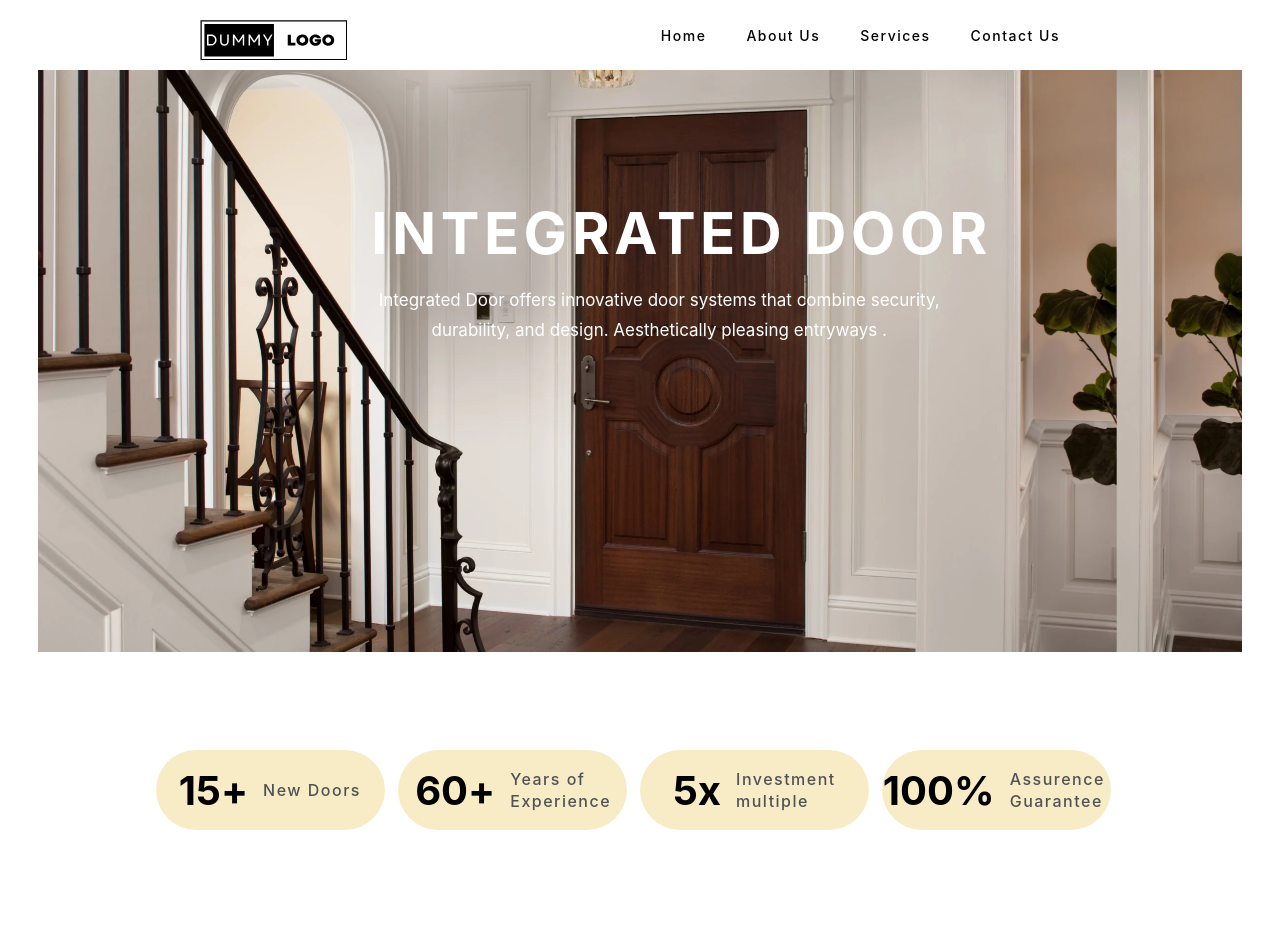
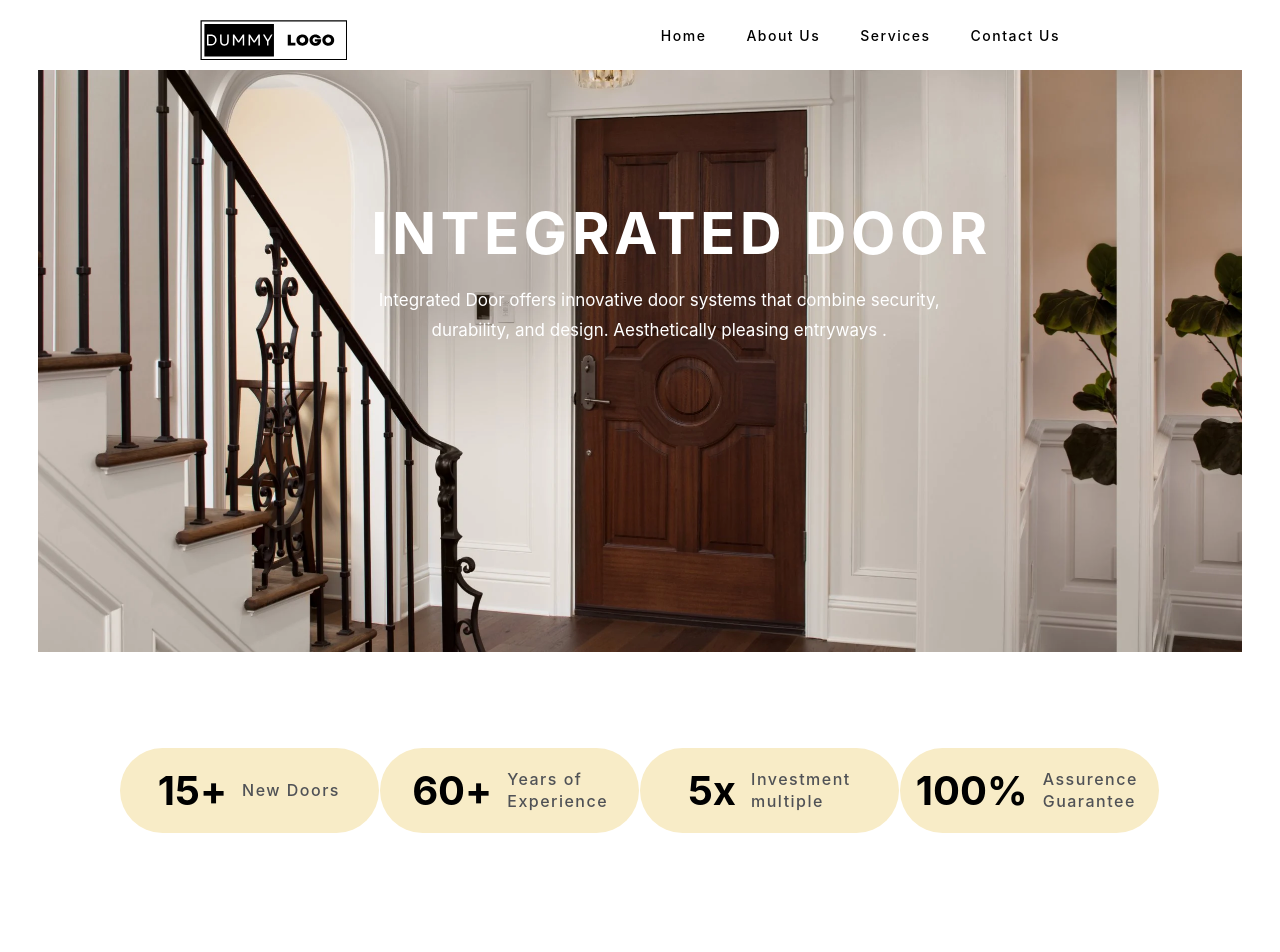
Before and after one commit to shivaprasadmakela/integrated-door, a React (Create React App) app: page / in a window 1280 px wide. Shown: the top 952 px of the page. Built offline with nearby package versions, Linux system fonts and the light colour scheme.

Commit message:
changed count

```diff
--- /dev/null
+++ b/src/LandingPage/TopSection/animatedValueNum.css
@@ -0,0 +1,4 @@
+.count-up {
+    font-size: 40px;
+    font-weight: 700
+}
--- /dev/null
+++ b/src/LandingPage/TopSection/animatedValueNum.tsx
@@ -0,0 +1,37 @@
+import React, { useEffect, useRef } from 'react';
+import './animatedValueNum.css'; // Create a separate CSS file for styles
+
+interface AnimatedValueProps {
+  start: number;
+  end: number;
+  duration: number;
+}
+
+const AnimatedValue: React.FC<AnimatedValueProps> = ({ start, end, duration }) => {
+  const valueRef = useRef<HTMLDivElement | null>(null);
+
+  const animateValue = (obj: HTMLElement, start: number, end: number, duration: number) => {
+    let startTimestamp: number | null = null;
+
+    const step = (timestamp: number) => {
+      if (!startTimestamp) startTimestamp = timestamp;
+      const progress = Math.min((timestamp - startTimestamp) / duration, 1);
+      obj.innerHTML = Math.floor(progress * (end - start) + start).toString();
+      if (progress < 1) {
+        window.requestAnimationFrame(step);
+      }
+    };
+
+    window.requestAnimationFrame(step);
+  };
+
+  useEffect(() => {
+    if (valueRef.current) {
+      animateValue(valueRef.current, start, end, duration);
+    }
+  }, [start, end, duration]);
+
+  return <div id="value" ref={valueRef} className="animated-value count-up"></div>;
+};
+
+export default AnimatedValue;
--- a/src/LandingPage/TopSection/autoPlayCarousel.css
+++ b/src/LandingPage/TopSection/autoPlayCarousel.css
@@ -45,13 +45,15 @@
 
 @media (max-width: 480px) {
 
+
+
   .autoPlayCarousel-images{
-    height: 500px;
+    height: 550px;
   }
 
   .autoPlayCarouselImage{
-    height: 500px;
-    width: 400px;
+    height: 800px;
+    width: 800px;
   }
 
   .autoPlayCarousel{
--- a/src/LandingPage/TopSection/topSection.css
+++ b/src/LandingPage/TopSection/topSection.css
@@ -185,7 +185,7 @@ li {
   align-items: center;
   height: 200px;
   width: 100%;
-  padding: 0px 150px 0px 150px;
+  padding: 0px 120px 0px 120px;
 }
 
 .keyTitle {
@@ -207,11 +207,7 @@ li {
     align-items: center;
     gap: 15px;
     width: 259px;
-    height: 80px;
-
-
-  width: 229px;
-  height: 80px;
+    height: 85px;
 
   border-radius: 100px 100px 100px 100px;
   background-color: #f8ecc7;
--- a/src/LandingPage/TopSection/topSection.tsx
+++ b/src/LandingPage/TopSection/topSection.tsx
@@ -1,14 +1,9 @@
 import AutoPlayCarousel from "./autoPlayCarousel";
-import { useState, useEffect } from "react";
 import "./topSection.css";
-import CountUp from "react-countup";
+import AnimatedValue from "./animatedValueNum";
 
 function MainWebsite() {
-  const [isClient, setIsClient] = useState(false);
 
-  useEffect(() => {
-    setIsClient(true); // Indicating that rendering is happening on the client
-  }, []);
 
   const keyHighlights = [
     {
@@ -101,24 +96,9 @@ const bannerMobileImages = [
       <div className="keyHighlights">
         {keyHighlights.map((highlight, index) => (
           <div className="keyHighlight" key={index}>
-            {/* <h2 className="keyTitle">{highlight.title}</h2> */}
 
             <div className="numbersContainer">
-              {isClient && (
-                <CountUp
-                  start={0}
-                  end={highlight.title}
-                  duration={2}
-                  useEasing={true}
-                  separator=" "
-                >
-                  {({ countUpRef }) => (
-                    <div>
-                      <span ref={countUpRef} className="count-up" />
-                    </div>
-                  )}
-                </CountUp>
-              )}
+            <AnimatedValue start={0} end={highlight.title} duration={2000} />
               <h1 className="count-up"> {highlight.symbol}</h1>
             </div>
 
```
Also changed, not shown: src/LandingPage/TabSection/tabSection.tsx (+0 -16 lines), src/LandingPage/TopSection/topCards.tsx (+1 -34 lines).
